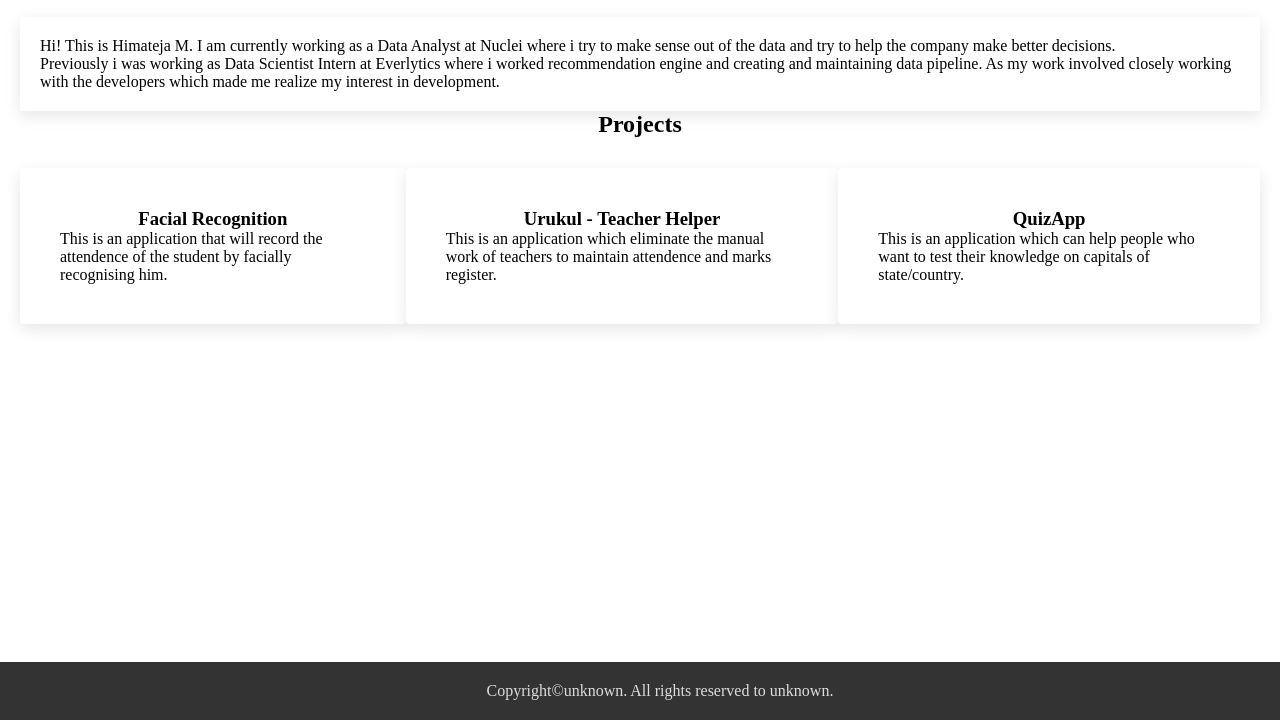
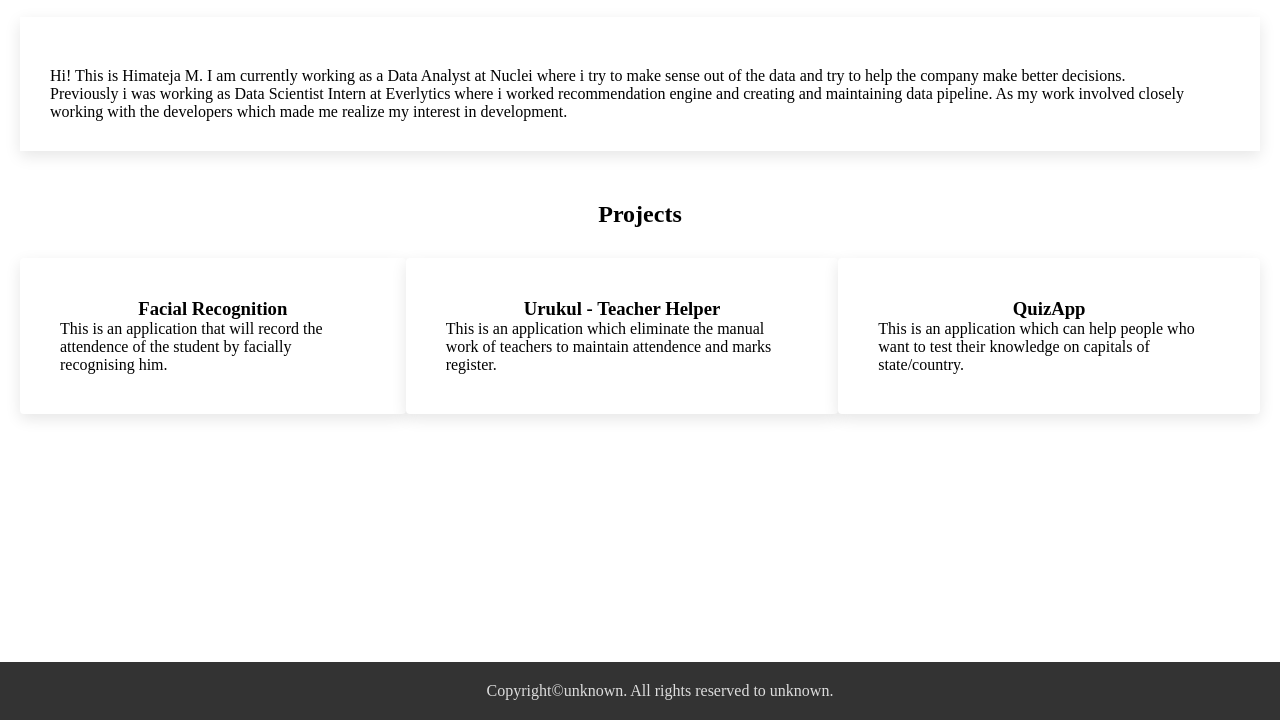
Before and after one commit to mincTeja/Portfolio_Website, a plain HTML site: page index.html in a window 1280 px wide. Shown: the part 80-800 px from the top of the page. Drawn offline with Linux system fonts and the light colour scheme.

Commit message:
added margin

```diff
--- a/style.css
+++ b/style.css
@@ -60,6 +60,7 @@ main {
 .projects-heading {
     text-align: center;
     margin-bottom: 30px;
+    margin-top: 50px;
 }
 
 .flex-item {
@@ -86,6 +87,11 @@ main {
 
 }
 
+.about-himateja p {
+   margin: 30px 10px 10px 10px;
+
+}
+
 .footer{
     background-color: #333;
     text-align: center;
```
